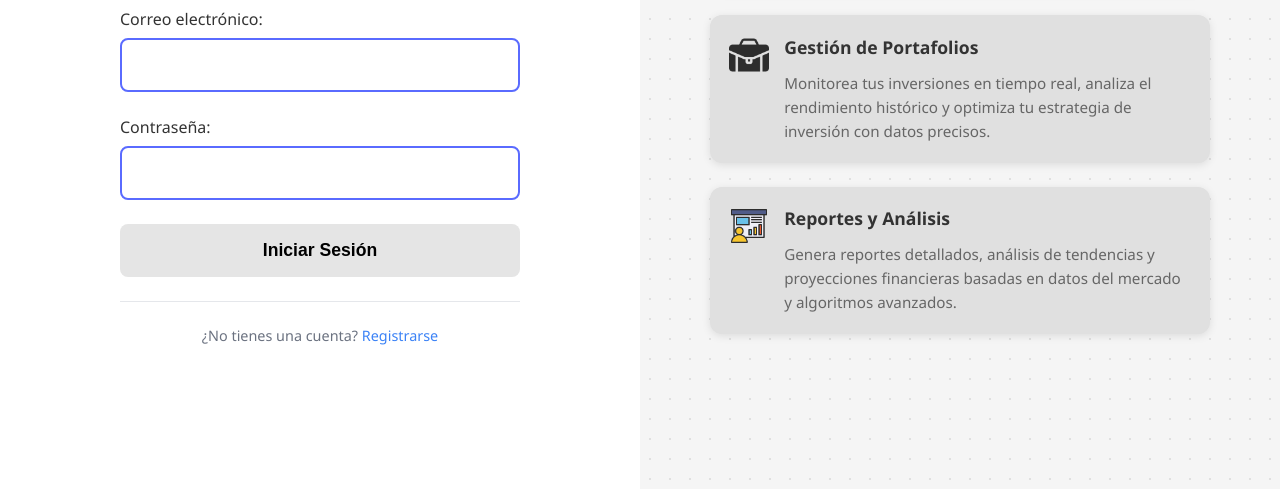
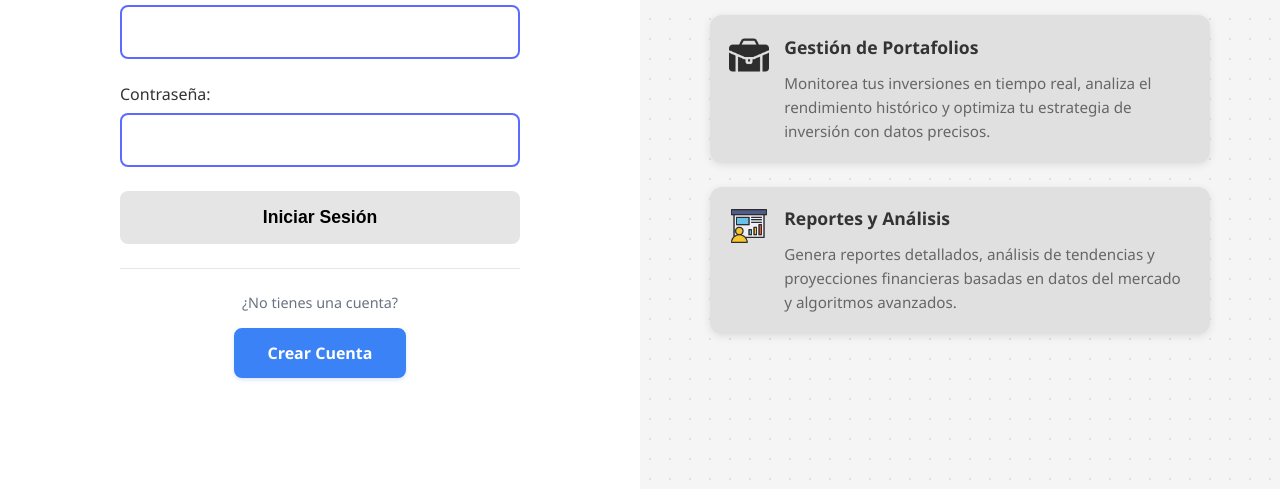
Before and after one commit to Acamacho2004/Analisis-Dashboard-Financiero, a website: page public/index.html in a window 1280 px wide. Shown: the part 311-800 px from the top of the page. Drawn offline with Linux system fonts and the light colour scheme.

```diff
--- a/public/index.html
+++ b/public/index.html
@@ -35,7 +35,8 @@
                 </form>
 
                 <div class="login-links">
-                    <p>¿No tienes una cuenta? <a href="register.html" class="link-text">Registrarse</a></p>
+                    <p>¿No tienes una cuenta?</p>
+                    <a href="register.html" class="register-btn">Crear Cuenta</a>
                 </div>
 
                 <div id="errorMessage" class="error-message" style="display: none;"></div>
--- a/public/styles.css
+++ b/public/styles.css
@@ -1068,6 +1068,33 @@
     color: #6b7280;
     font-size: 0.9rem;
     margin: 0;
+    margin-bottom: 1rem;
+}
+
+.register-btn {
+    display: inline-block;
+    padding: 0.75rem 2rem;
+    background-color: #3b82f6;
+    color: white;
+    text-decoration: none;
+    border-radius: 8px;
+    font-size: 1rem;
+    font-weight: 600;
+    transition: all 0.3s ease;
+    border: 2px solid #3b82f6;
+    box-shadow: 0 2px 4px rgba(59, 130, 246, 0.2);
+}
+
+.register-btn:hover {
+    background-color: #2563eb;
+    border-color: #2563eb;
+    transform: translateY(-1px);
+    box-shadow: 0 4px 8px rgba(59, 130, 246, 0.3);
+}
+
+.register-btn:active {
+    transform: translateY(0);
+    box-shadow: 0 2px 4px rgba(59, 130, 246, 0.2);
 }
 
 .link-text {
```
